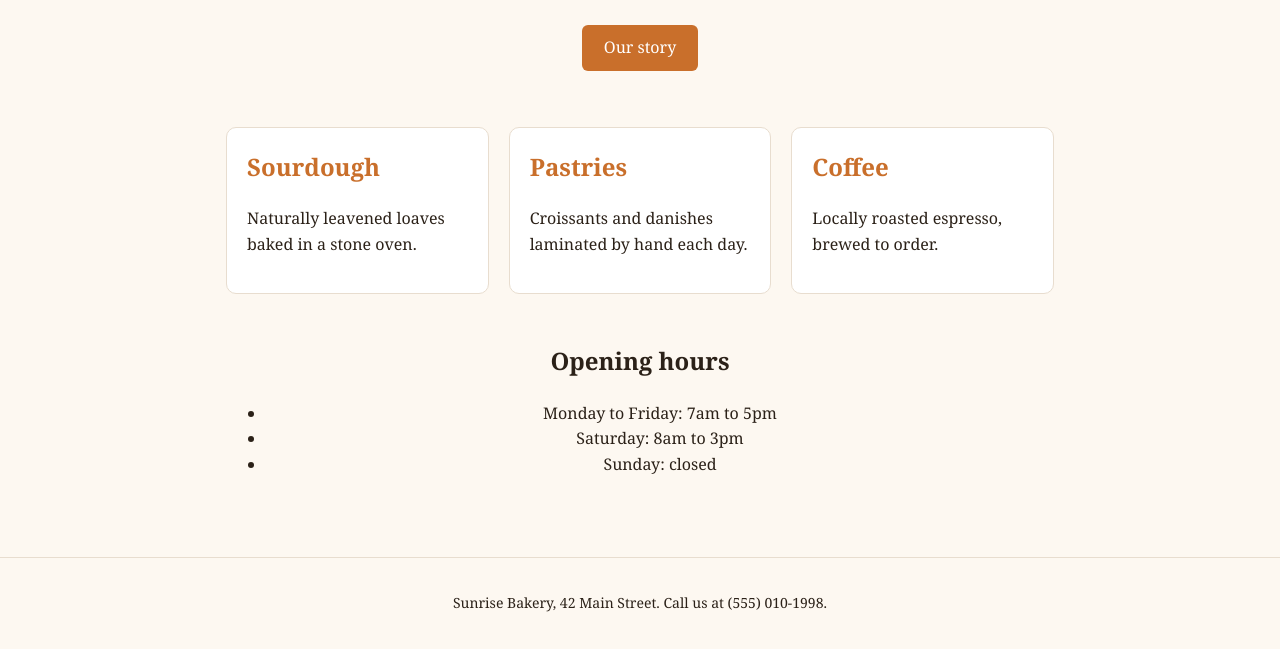
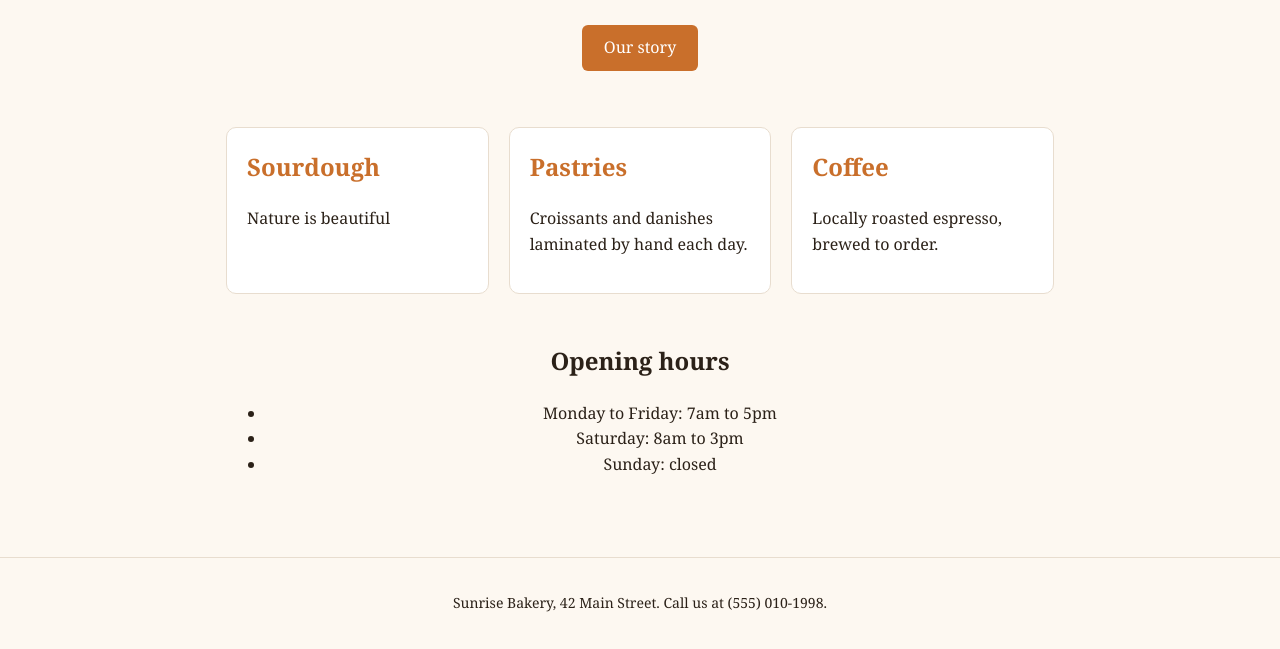
Before and after one commit to alisamadiii/static-site-demo, a plain HTML site: page index.html in a window 1280 px wide. Shown: the part 272-921 px from the top of the page. Drawn offline with Linux system fonts and the light colour scheme.

Commit message:
Publish site edits (session vb66ymbysu9n)

```diff
--- a/index.html
+++ b/index.html
@@ -26,7 +26,7 @@
     <section class="features">
       <div class="feature">
         <h2>Sourdough</h2>
-        <p>Naturally leavened loaves baked in a stone oven.</p>
+        <p>Nature is beautiful</p>
       </div>
       <div class="feature">
         <h2>Pastries</h2>
```
